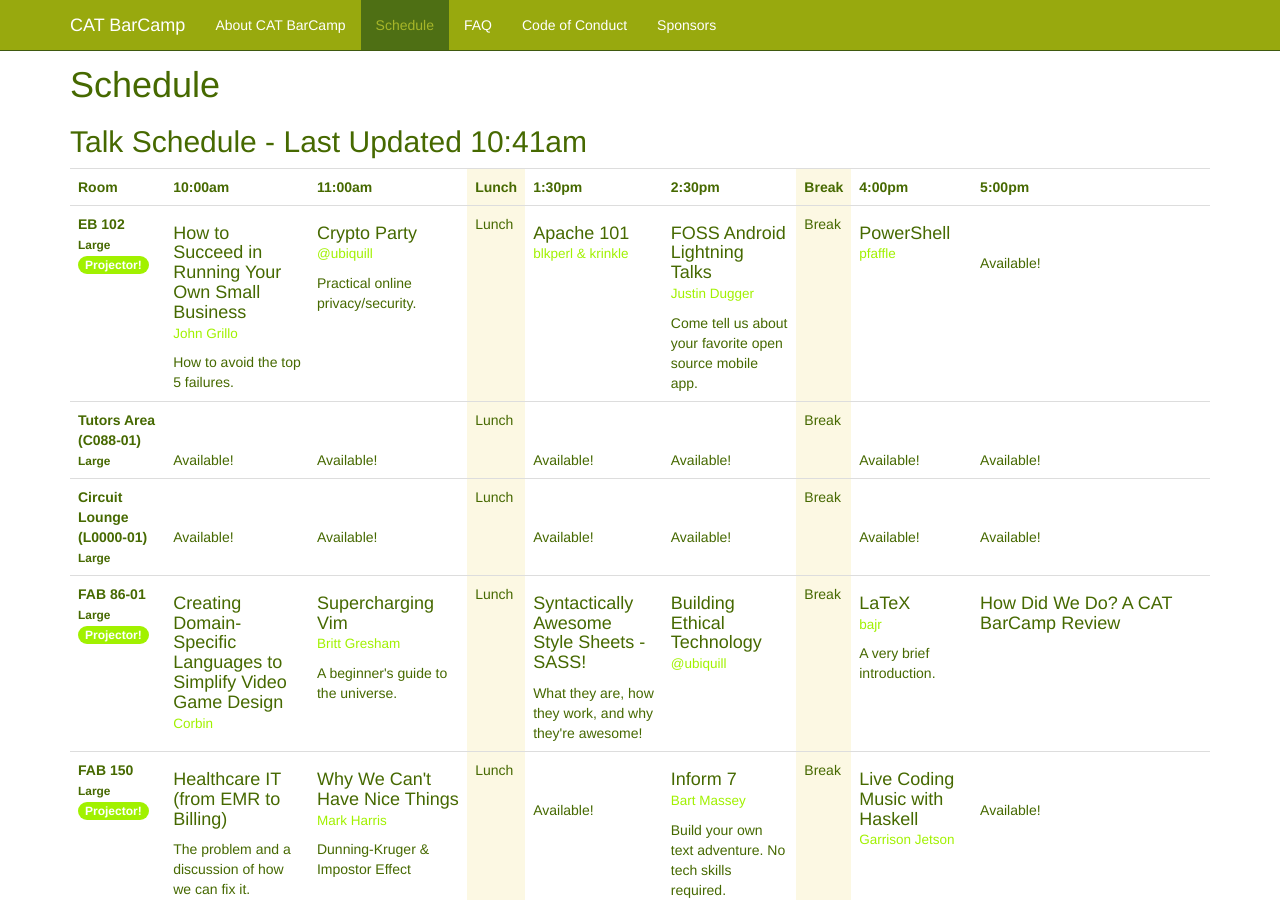
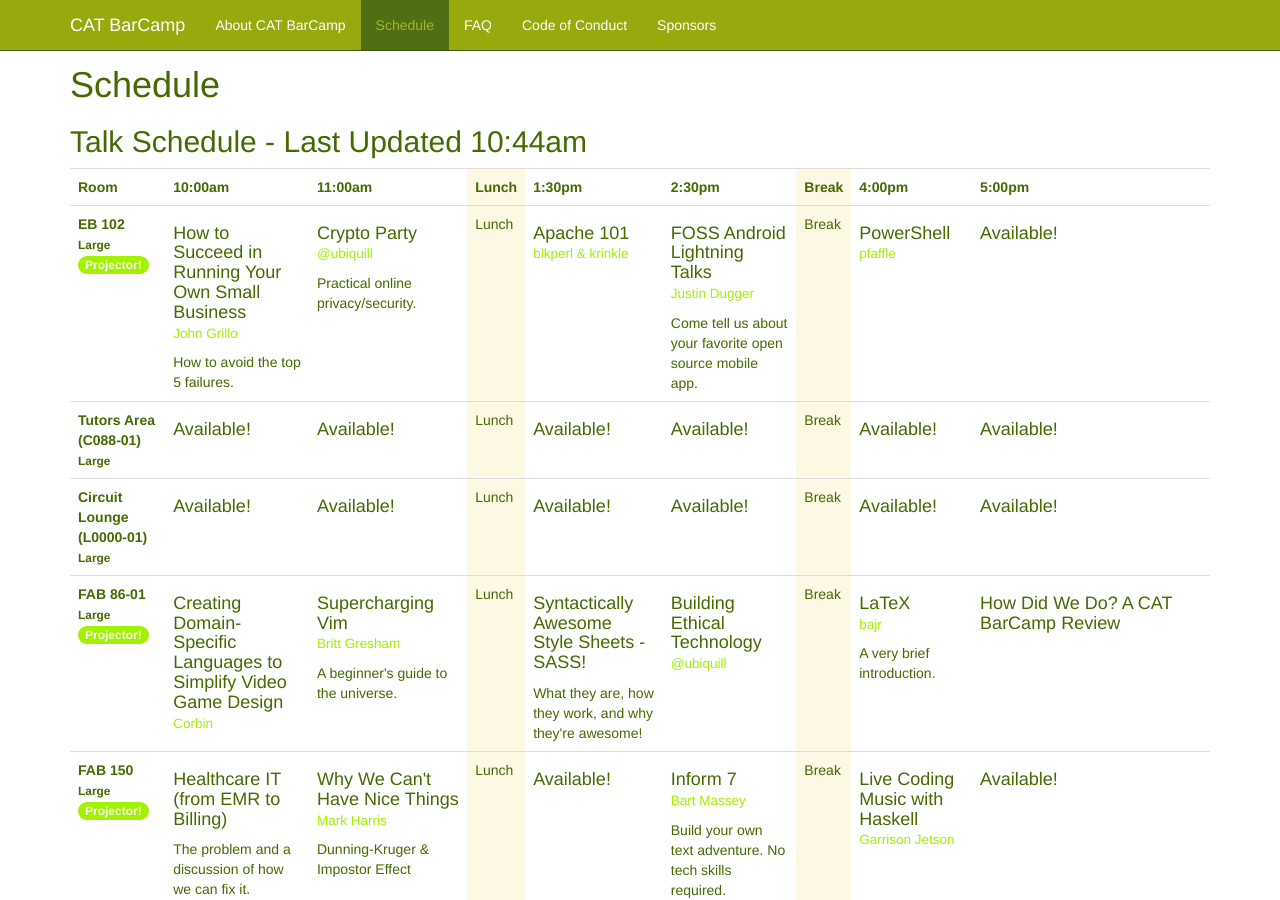
Before and after one commit to catbarcamp/catbarcamp.github.io, a Jekyll site: the page built from schedule.html, in a window 1280 px wide and 900 px high. Built offline with Jekyll 4.4.1, drawn with Linux system fonts in a browser that asks for light colours; some of the changed lines change nothing that is shown.

Commit message:
Automated schedule update.

```diff
--- a/schedule.html
+++ b/schedule.html
@@ -4,7 +4,7 @@
 section: schedule
 ---
 
-<h2>Talk Schedule - Last Updated 10:41am</h2>
+<h2>Talk Schedule - Last Updated 10:44am</h2>
 <table class="table table-hover">
   <tr>
     <th>
@@ -58,7 +58,7 @@
       Break
     </td>
     <td><h4>PowerShell<br><small>pfaffle</small></h4></td>
-    <td><h4><br><small></small></h4>Available!</td>
+    <td><h4>Available!<br><small></small></h4></td>
   </tr>
   <tr>
     <th>
@@ -72,18 +72,18 @@
       <br>
       <span class="badge"></span>
     </th>
-    <td><h4><br><small></small></h4>Available!</td>
-    <td><h4><br><small></small></h4>Available!</td>
+    <td><h4>Available!<br><small></small></h4></td>
+    <td><h4>Available!<br><small></small></h4></td>
     <td class="bg-warning">
       Lunch
     </td>
-    <td><h4><br><small></small></h4>Available!</td>
-    <td><h4><br><small></small></h4>Available!</td>
+    <td><h4>Available!<br><small></small></h4></td>
+    <td><h4>Available!<br><small></small></h4></td>
     <td class="bg-warning">
       Break
     </td>
-    <td><h4><br><small></small></h4>Available!</td>
-    <td><h4><br><small></small></h4>Available!</td>
+    <td><h4>Available!<br><small></small></h4></td>
+    <td><h4>Available!<br><small></small></h4></td>
   </tr>
   <tr>
     <th>
@@ -97,18 +97,18 @@
       <br>
       <span class="badge"></span>
     </th>
-    <td><h4><br><small></small></h4>Available!</td>
-    <td><h4><br><small></small></h4>Available!</td>
+    <td><h4>Available!<br><small></small></h4></td>
+    <td><h4>Available!<br><small></small></h4></td>
     <td class="bg-warning">
       Lunch
     </td>
-    <td><h4><br><small></small></h4>Available!</td>
-    <td><h4><br><small></small></h4>Available!</td>
+    <td><h4>Available!<br><small></small></h4></td>
+    <td><h4>Available!<br><small></small></h4></td>
     <td class="bg-warning">
       Break
     </td>
-    <td><h4><br><small></small></h4>Available!</td>
-    <td><h4><br><small></small></h4>Available!</td>
+    <td><h4>Available!<br><small></small></h4></td>
+    <td><h4>Available!<br><small></small></h4></td>
   </tr>
   <tr>
     <th>
@@ -152,13 +152,13 @@
     <td class="bg-warning">
       Lunch
     </td>
-    <td><h4><br><small></small></h4>Available!</td>
+    <td><h4>Available!<br><small></small></h4></td>
     <td><h4>Inform 7<br><small>Bart Massey</small></h4>Build your own text adventure. No tech skills required.</td>
     <td class="bg-warning">
       Break
     </td>
     <td><h4>Live Coding Music with Haskell<br><small>Garrison Jetson</small></h4></td>
-    <td><h4><br><small></small></h4>Available!</td>
+    <td><h4>Available!<br><small></small></h4></td>
   </tr>
   <tr>
     <th>
@@ -172,8 +172,8 @@
       <br>
       <span class="badge"></span>
     </th>
-    <td><h4><br><small></small></h4>Available!</td>
-    <td><h4><br><small></small></h4>Available!</td>
+    <td><h4>Available!<br><small></small></h4></td>
+    <td><h4>Available!<br><small></small></h4></td>
     <td class="bg-warning">
       Lunch
     </td>
@@ -182,7 +182,7 @@
     <td class="bg-warning">
       Break
     </td>
-    <td><h4><br><small></small></h4>Available!</td>
+    <td><h4>Available!<br><small></small></h4></td>
     <td><h4>Everything You Wanted to Know About Tabletop Games But Were Afraid to Ask<br><small>Andy G</small></h4></td>
   </tr>
   <tr>
@@ -197,18 +197,18 @@
       <br>
       <span class="badge"></span>
     </th>
-    <td><h4><br><small></small></h4>Available!</td>
-    <td><h4><br><small></small></h4>Available!</td>
+    <td><h4>Available!<br><small></small></h4></td>
+    <td><h4>Available!<br><small></small></h4></td>
     <td class="bg-warning">
       Lunch
     </td>
-    <td><h4><br><small></small></h4>Available!</td>
-    <td><h4><br><small></small></h4>Available!</td>
+    <td><h4>Available!<br><small></small></h4></td>
+    <td><h4>Available!<br><small></small></h4></td>
     <td class="bg-warning">
       Break
     </td>
     <td><h4>Building Linux from Within Linux<br><small>xoraxiom</small></h4></td>
-    <td><h4><br><small></small></h4>Available!</td>
+    <td><h4>Available!<br><small></small></h4></td>
   </tr>
   <tr>
     <th>
@@ -222,18 +222,18 @@
       <br>
       <span class="badge"></span>
     </th>
-    <td><h4><br><small></small></h4>Available!</td>
-    <td><h4><br><small></small></h4>Available!</td>
+    <td><h4>Available!<br><small></small></h4></td>
+    <td><h4>Available!<br><small></small></h4></td>
     <td class="bg-warning">
       Lunch
     </td>
-    <td><h4><br><small></small></h4>Available!</td>
-    <td><h4><br><small></small></h4>Available!</td>
+    <td><h4>Available!<br><small></small></h4></td>
+    <td><h4>Available!<br><small></small></h4></td>
     <td class="bg-warning">
       Break
     </td>
-    <td><h4><br><small></small></h4>Available!</td>
-    <td><h4><br><small></small></h4>Available!</td>
+    <td><h4>Available!<br><small></small></h4></td>
+    <td><h4>Available!<br><small></small></h4></td>
   </tr>
   <tr>
     <th>
@@ -247,17 +247,17 @@
       <br>
       <span class="badge"></span>
     </th>
-    <td><h4><br><small></small></h4>Available!</td>
-    <td><h4><br><small></small></h4>Available!</td>
+    <td><h4>Available!<br><small></small></h4></td>
+    <td><h4>Available!<br><small></small></h4></td>
     <td class="bg-warning">
       Lunch
     </td>
-    <td><h4><br><small></small></h4>Available!</td>
-    <td><h4><br><small></small></h4>Available!</td>
+    <td><h4>Available!<br><small></small></h4></td>
+    <td><h4>Available!<br><small></small></h4></td>
     <td class="bg-warning">
       Break
     </td>
-    <td><h4><br><small></small></h4>Available!</td>
+    <td><h4>Available!<br><small></small></h4></td>
     <td><h4>CAT BarCamp Certified Champion Committee (and Company)'s Curiously Concerned Communications Centred on Carelessly Contrived Codswallop<br><small>P</small></h4></td>
   </tr>
   <tr>
@@ -272,18 +272,18 @@
       <br>
       <span class="badge"></span>
     </th>
-    <td><h4><br><small></small></h4>Available!</td>
-    <td><h4><br><small></small></h4>Available!</td>
+    <td><h4>Available!<br><small></small></h4></td>
+    <td><h4>Available!<br><small></small></h4></td>
     <td class="bg-warning">
       Lunch
     </td>
-    <td><h4><br><small></small></h4>Available!</td>
-    <td><h4><br><small></small></h4>Available!</td>
+    <td><h4>Available!<br><small></small></h4></td>
+    <td><h4>Available!<br><small></small></h4></td>
     <td class="bg-warning">
       Break
     </td>
-    <td><h4><br><small></small></h4>Available!</td>
-    <td><h4><br><small></small></h4>Available!</td>
+    <td><h4>Available!<br><small></small></h4></td>
+    <td><h4>Available!<br><small></small></h4></td>
   </tr>
   <tr>
     <th>
@@ -297,18 +297,18 @@
       <br>
       <span class="badge"></span>
     </th>
-    <td><h4><br><small></small></h4>Available!</td>
-    <td><h4><br><small></small></h4>Available!</td>
+    <td><h4>Available!<br><small></small></h4></td>
+    <td><h4>Available!<br><small></small></h4></td>
     <td class="bg-warning">
       Lunch
     </td>
-    <td><h4><br><small></small></h4>Available!</td>
-    <td><h4><br><small></small></h4>Available!</td>
+    <td><h4>Available!<br><small></small></h4></td>
+    <td><h4>Available!<br><small></small></h4></td>
     <td class="bg-warning">
       Break
     </td>
-    <td><h4><br><small></small></h4>Available!</td>
-    <td><h4><br><small></small></h4>Available!</td>
+    <td><h4>Available!<br><small></small></h4></td>
+    <td><h4>Available!<br><small></small></h4></td>
   </tr>
   <tr>
     <th>
@@ -322,18 +322,18 @@
       <br>
       <span class="badge"></span>
     </th>
-    <td><h4><br><small></small></h4>Available!</td>
-    <td><h4><br><small></small></h4>Available!</td>
+    <td><h4>Available!<br><small></small></h4></td>
+    <td><h4>Available!<br><small></small></h4></td>
     <td class="bg-warning">
       Lunch
     </td>
-    <td><h4><br><small></small></h4>Available!</td>
-    <td><h4><br><small></small></h4>Available!</td>
+    <td><h4>Available!<br><small></small></h4></td>
+    <td><h4>Available!<br><small></small></h4></td>
     <td class="bg-warning">
       Break
     </td>
-    <td><h4><br><small></small></h4>Available!</td>
-    <td><h4><br><small></small></h4>Available!</td>
+    <td><h4>Available!<br><small></small></h4></td>
+    <td><h4>Available!<br><small></small></h4></td>
   </tr>
   <tr>
     <th>
@@ -347,18 +347,18 @@
       <br>
       <span class="badge"></span>
     </th>
-    <td><h4><br><small></small></h4>Available!</td>
-    <td><h4><br><small></small></h4>Available!</td>
+    <td><h4>Available!<br><small></small></h4></td>
+    <td><h4>Available!<br><small></small></h4></td>
     <td class="bg-warning">
       Lunch
     </td>
-    <td><h4><br><small></small></h4>Available!</td>
-    <td><h4><br><small></small></h4>Available!</td>
+    <td><h4>Available!<br><small></small></h4></td>
+    <td><h4>Available!<br><small></small></h4></td>
     <td class="bg-warning">
       Break
     </td>
-    <td><h4><br><small></small></h4>Available!</td>
-    <td><h4><br><small></small></h4>Available!</td>
+    <td><h4>Available!<br><small></small></h4></td>
+    <td><h4>Available!<br><small></small></h4></td>
   </tr>
   <tr>
     <th>
@@ -372,18 +372,18 @@
       <br>
       <span class="badge"></span>
     </th>
-    <td><h4><br><small></small></h4>Available!</td>
-    <td><h4><br><small></small></h4>Available!</td>
+    <td><h4>Available!<br><small></small></h4></td>
+    <td><h4>Available!<br><small></small></h4></td>
     <td class="bg-warning">
       Lunch
     </td>
-    <td><h4><br><small></small></h4>Available!</td>
-    <td><h4><br><small></small></h4>Available!</td>
+    <td><h4>Available!<br><small></small></h4></td>
+    <td><h4>Available!<br><small></small></h4></td>
     <td class="bg-warning">
       Break
     </td>
-    <td><h4><br><small></small></h4>Available!</td>
-    <td><h4><br><small></small></h4>Available!</td>
+    <td><h4>Available!<br><small></small></h4></td>
+    <td><h4>Available!<br><small></small></h4></td>
   </tr>
   <tr>
     <th>
@@ -397,18 +397,18 @@
       <br>
       <span class="badge"></span>
     </th>
-    <td><h4><br><small></small></h4>Available!</td>
-    <td><h4><br><small></small></h4>Available!</td>
+    <td><h4>Available!<br><small></small></h4></td>
+    <td><h4>Available!<br><small></small></h4></td>
     <td class="bg-warning">
       Lunch
     </td>
-    <td><h4><br><small></small></h4>Available!</td>
-    <td><h4><br><small></small></h4>Available!</td>
+    <td><h4>Available!<br><small></small></h4></td>
+    <td><h4>Available!<br><small></small></h4></td>
     <td class="bg-warning">
       Break
     </td>
-    <td><h4><br><small></small></h4>Available!</td>
-    <td><h4><br><small></small></h4>Available!</td>
+    <td><h4>Available!<br><small></small></h4></td>
+    <td><h4>Available!<br><small></small></h4></td>
   </tr>
   <tr>
     <th>
@@ -422,7 +422,7 @@
       <br>
       <span class="badge">Projector!</span>
     </th>
-    <td><h4><br><small></small></h4>Available!</td>
+    <td><h4>Available!<br><small></small></h4></td>
     <td><h4>Webcomics<br><small>Bart Massey</small></h4>For readers, creators, interested people. A general discussion. Fun!</td>
     <td class="bg-warning">
       Lunch
@@ -433,7 +433,7 @@
       Break
     </td>
     <td><h4>Bind + Dynamic DNS<br><small>Geoff C.</small></h4></td>
-    <td><h4><br><small></small></h4>Available!</td>
+    <td><h4>Available!<br><small></small></h4></td>
   </tr>
   <tr>
     <th>
@@ -447,18 +447,18 @@
       <br>
       <span class="badge"></span>
     </th>
-    <td><h4><br><small></small></h4>Available!</td>
-    <td><h4><br><small></small></h4>Available!</td>
+    <td><h4>Available!<br><small></small></h4></td>
+    <td><h4>Available!<br><small></small></h4></td>
     <td class="bg-warning">
       Lunch
     </td>
-    <td><h4><br><small></small></h4>Available!</td>
-    <td><h4><br><small></small></h4>Available!</td>
+    <td><h4>Available!<br><small></small></h4></td>
+    <td><h4>Available!<br><small></small></h4></td>
     <td class="bg-warning">
       Break
     </td>
-    <td><h4><br><small></small></h4>Available!</td>
-    <td><h4><br><small></small></h4>Available!</td>
+    <td><h4>Available!<br><small></small></h4></td>
+    <td><h4>Available!<br><small></small></h4></td>
   </tr>
   <tr>
     <th>
@@ -472,18 +472,18 @@
       <br>
       <span class="badge">Projector!</span>
     </th>
-    <td><h4><br><small></small></h4>Available!</td>
-    <td><h4><br><small></small></h4>Available!</td>
+    <td><h4>Available!<br><small></small></h4></td>
+    <td><h4>Available!<br><small></small></h4></td>
     <td class="bg-warning">
       Lunch
     </td>
-    <td><h4><br><small></small></h4>Available!</td>
-    <td><h4><br><small></small></h4>Available!</td>
+    <td><h4>Available!<br><small></small></h4></td>
+    <td><h4>Available!<br><small></small></h4></td>
     <td class="bg-warning">
       Break
     </td>
-    <td><h4><br><small></small></h4>Available!</td>
-    <td><h4><br><small></small></h4>Available!</td>
+    <td><h4>Available!<br><small></small></h4></td>
+    <td><h4>Available!<br><small></small></h4></td>
   </tr>
   <tr>
     <th>
@@ -497,18 +497,18 @@
       <br>
       <span class="badge">Projector!</span>
     </th>
-    <td><h4><br><small></small></h4>Available!</td>
-    <td><h4><br><small></small></h4>Available!</td>
+    <td><h4>Available!<br><small></small></h4></td>
+    <td><h4>Available!<br><small></small></h4></td>
     <td class="bg-warning">
       Lunch
     </td>
-    <td><h4><br><small></small></h4>Available!</td>
-    <td><h4><br><small></small></h4>Available!</td>
+    <td><h4>Available!<br><small></small></h4></td>
+    <td><h4>Available!<br><small></small></h4></td>
     <td class="bg-warning">
       Break
     </td>
-    <td><h4><br><small></small></h4>Available!</td>
-    <td><h4><br><small></small></h4>Available!</td>
+    <td><h4>Available!<br><small></small></h4></td>
+    <td><h4>Available!<br><small></small></h4></td>
   </tr>
   <tr>
     <th>
@@ -522,18 +522,18 @@
       <br>
       <span class="badge">Projector!</span>
     </th>
-    <td><h4><br><small></small></h4>Available!</td>
-    <td><h4><br><small></small></h4>Available!</td>
+    <td><h4>Available!<br><small></small></h4></td>
+    <td><h4>Available!<br><small></small></h4></td>
     <td class="bg-warning">
       Lunch
     </td>
-    <td><h4><br><small></small></h4>Available!</td>
-    <td><h4><br><small></small></h4>Available!</td>
+    <td><h4>Available!<br><small></small></h4></td>
+    <td><h4>Available!<br><small></small></h4></td>
     <td class="bg-warning">
       Break
     </td>
-    <td><h4><br><small></small></h4>Available!</td>
-    <td><h4><br><small></small></h4>Available!</td>
+    <td><h4>Available!<br><small></small></h4></td>
+    <td><h4>Available!<br><small></small></h4></td>
   </tr>
   <tr>
     <th>
@@ -547,17 +547,17 @@
       <br>
       <span class="badge"></span>
     </th>
-    <td><h4><br><small></small></h4>Available!</td>
-    <td><h4><br><small></small></h4>Available!</td>
+    <td><h4>Available!<br><small></small></h4></td>
+    <td><h4>Available!<br><small></small></h4></td>
     <td class="bg-warning">
       Lunch
     </td>
-    <td><h4><br><small></small></h4>Available!</td>
-    <td><h4><br><small></small></h4>Available!</td>
+    <td><h4>Available!<br><small></small></h4></td>
+    <td><h4>Available!<br><small></small></h4></td>
     <td class="bg-warning">
       Break
     </td>
-    <td><h4><br><small></small></h4>Available!</td>
-    <td><h4><br><small></small></h4>Available!</td>
+    <td><h4>Available!<br><small></small></h4></td>
+    <td><h4>Available!<br><small></small></h4></td>
   </tr>
 </table>
```
